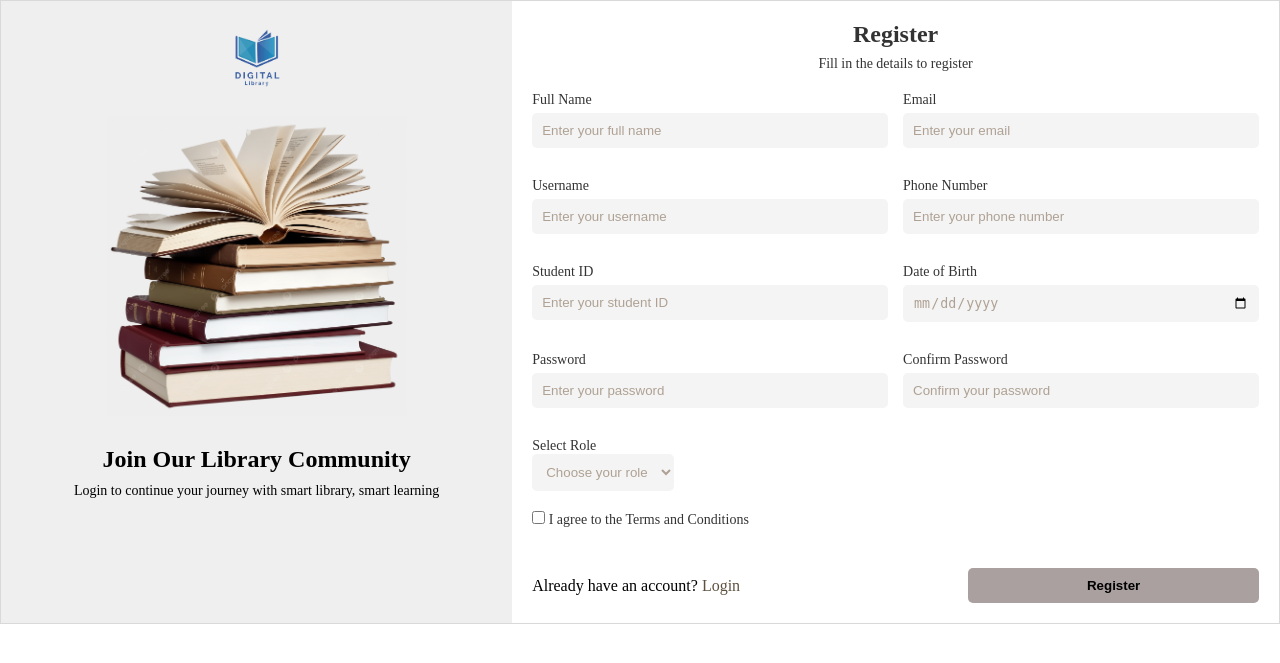
After one commit to janaki0068/library-management-system, a Python web app: template templates/register.html in a window 1280 px wide. The commit adds this page. Shown: the top 663 px of the page. Run offline with Jinja, Linux system fonts and the light colour scheme; the template is opened without the code that fills it, so the values that code supplies are empty.

Commit message:
register

```diff
--- /dev/null
+++ b/assets/css/register.css
@@ -0,0 +1,173 @@
+:root{
+    --primary-color: #D9D9D9;
+    --secondary-color: #DAD7CD;
+    --background-color: white;
+    --background-color-table: #F4F4F4;
+    --text-color: #333333;
+    --btn-color-1: #D5B9B2;
+    --btn-color-2: #DEDBD8;
+    --btn-color-3: #AAA0A0;
+    --btn-text-color: #5E503F;
+    --btn-text-color-1: #AFA193;
+    --background-color-box: #EDDCD2;
+}
+
+*{
+    margin: 0;
+    padding: 0;
+    box-sizing: border-box;
+}
+
+.container{
+    display: flex;
+    border: 1px solid var(--primary-color);
+}
+
+.left-panel{
+    width: 40%;
+    background:#efefef;
+    padding:20px;
+}
+
+.logo-section{
+    text-align:center;
+    margin-bottom:20px;
+}
+
+.logo-section img{
+    width:100%;
+    max-width:150px;
+    height: auto;
+    display: block;
+    margin: 0 auto;
+}
+
+.book-image img{
+    width:100%;
+    max-width:300px;
+    height: auto;
+    display: block;
+    margin: 0 auto;
+}
+
+.community-text{
+    text-align: center;
+    padding: 10px;
+    margin-top: 20px;
+}
+
+.community-text h2{
+    margin-bottom:10px;
+}
+
+.community-text p{
+    font-size: 14px;
+}
+
+.right-panel{
+    width: 60%;
+    padding: 20px;
+    background-color: var(--background-color);
+    text-align: center;
+}
+
+.right-panel h1{
+    margin-bottom: 8px;
+    font-size: 24px;
+    color: var(--text-color);
+}
+
+.right-panel .subtitle{
+    font-size: 14px;
+    color: var(--text-color);
+    margin-bottom: 20px;
+}
+
+form{
+    display:flex;
+    flex-direction:column;
+}
+
+.form-grid{
+    display: grid;
+    grid-template-columns: 1fr 1fr;
+    gap: 15px;
+}
+
+.form-group{
+    display: flex;
+    flex-direction: column;
+    margin-bottom: 15px;
+}
+
+label{
+    margin-bottom: 5px;
+    font-size: 14px;
+    text-align: left;
+    color: var(--text-color);
+}
+
+input[type="text"],
+input[type="password"],
+input[type="email"],
+input[type="tel"],
+input[type="date"],input[type="number"]{
+    padding: 10px;
+    border: none;
+    border-radius: 5px;
+    background: var(--background-color-table);
+}
+
+input::placeholder{
+    color: var(--btn-text-color-1);
+}
+
+input[type="date"]{
+    color: var(--btn-text-color-1);
+}
+
+input:focus{
+    outline: none;
+    box-shadow: 0 0 5px var(--btn-text-color);
+}
+
+#role{
+    padding: 10px;
+    border: none;
+    border-radius: 5px;
+    background: var(--background-color-table);
+    color: var(--btn-text-color-1);
+}
+
+.checkbox-group{
+    display: inline-flex;
+    align-items: center;
+    margin-bottom: 15px;
+}
+
+.form-footer{
+    display: flex;
+    justify-content: space-between;
+    align-items: center;
+    align-content: center;
+    margin-top: 20px;
+}
+
+.form-footer a{
+    text-decoration: none;
+    color: var(--btn-text-color);
+}
+
+.register{
+    margin:0;
+}
+
+.reg-btn{
+    width: 40%;
+    padding: 10px;
+    border: none;
+    border-radius:5px;
+    background: var(--btn-color-3);
+    font-weight: bold;
+    cursor: pointer;
+}
--- a/templates/login.html
+++ b/templates/login.html
@@ -41,7 +41,7 @@
                 </div>
                 <button type="submit" class="login-btn">Login</button>
             </form>
-            <p class="register">Don't have an account? <a href="#">Register</a></p>
+            <p class="register">Don't have an account? <a href="#">Sign Up</a></p>
         </div>
     </div>
 </body>
--- /dev/null
+++ b/templates/register.html
@@ -0,0 +1,89 @@
+<!doctype html>
+<html lang="en">
+  <head>
+    <meta charset="UTF-8" />
+    <meta name="viewport" content="width=device-width, initial-scale=1.0" />
+    <title>Register</title>
+    <link rel="stylesheet" href="../assets/css/register.css" />
+  </head>
+  <body>
+    <div class="container">
+      <div class="left-panel">
+        <div class="logo-section">
+          <img src="../assets/images/liblogo.jpg" alt="" />
+        </div>
+        <div class="book-image">
+          <img src="../assets/images/loginbook.png" alt="" />
+        </div>
+        <div class="community-text">
+          <h2>Join Our Library Community</h2>
+          <p>
+            Login to continue your journey with smart library, smart learning
+          </p>
+        </div>
+      </div>
+      <div class="right-panel">
+        <h1>Register</h1>
+        <p class="subtitle">
+          Fill in the details to register
+        </p>
+        <form>
+            <div class="form-grid">
+                <div class="form-group">
+                    <label for="full-name">Full Name</label>
+                    <input type="text" id="full-name" required placeholder="Enter your full name">
+                </div>
+                <div class="form-group">
+                    <label for="email">Email</label>
+                    <input type="email" id="email" required placeholder="Enter your email">
+                </div>
+                <div class="form-group">
+                    <label for="username">Username</label>
+                    <input type="text" id="username" required placeholder="Enter your username">
+                </div>
+                <div class="form-group">
+                    <label for="phone-number">Phone Number</label>
+                    <input type="tel" id="phone-number" required placeholder="Enter your phone number">
+                </div>
+                <div class="form-group">
+                    <label for="student-id">Student ID</label>
+                    <input type="text" id="student-id" required placeholder="Enter your student ID">
+                </div>
+                <div class="form-group">
+                    <label for="dob">Date of Birth</label>
+                    <input type="date" id="dob" required>
+                </div>
+                <div class="form-group">
+                    <label for="password">Password</label>
+                    <input type="password" id="password" required placeholder="Enter your password">
+                </div>
+                <div class="form-group">
+                    <label for="confirm-password">Confirm Password</label>
+                    <input type="password" id="confirm-password" required placeholder="Confirm your password">
+                </div>
+                <div class="form-group">
+                    <label for="role">
+                        <p>Select Role</p>
+                        <select id="role" required>
+                            <option value="">Choose your role</option>
+                            <option value="student">Student</option>
+                            <option value="admin">Admin</option>
+                        </select>
+                    </label>
+                </div>
+            </div>
+            <div class="checkbox-group">
+                <label for="checkbox">
+                    <input type="checkbox" id="checkbox" required>
+                    I agree to the Terms and Conditions
+                </label>
+            </div>
+            <div class="form-footer">
+                 <p class="register">Already have an account? <a href="#">Login</a></p>
+                 <button type="submit" class="reg-btn">Register</button>
+            </div>
+        </form>
+      </div>
+    </div>
+  </body>
+</html>
```
Also changed, not shown: assets/css/login.css (+5 -9 lines).
